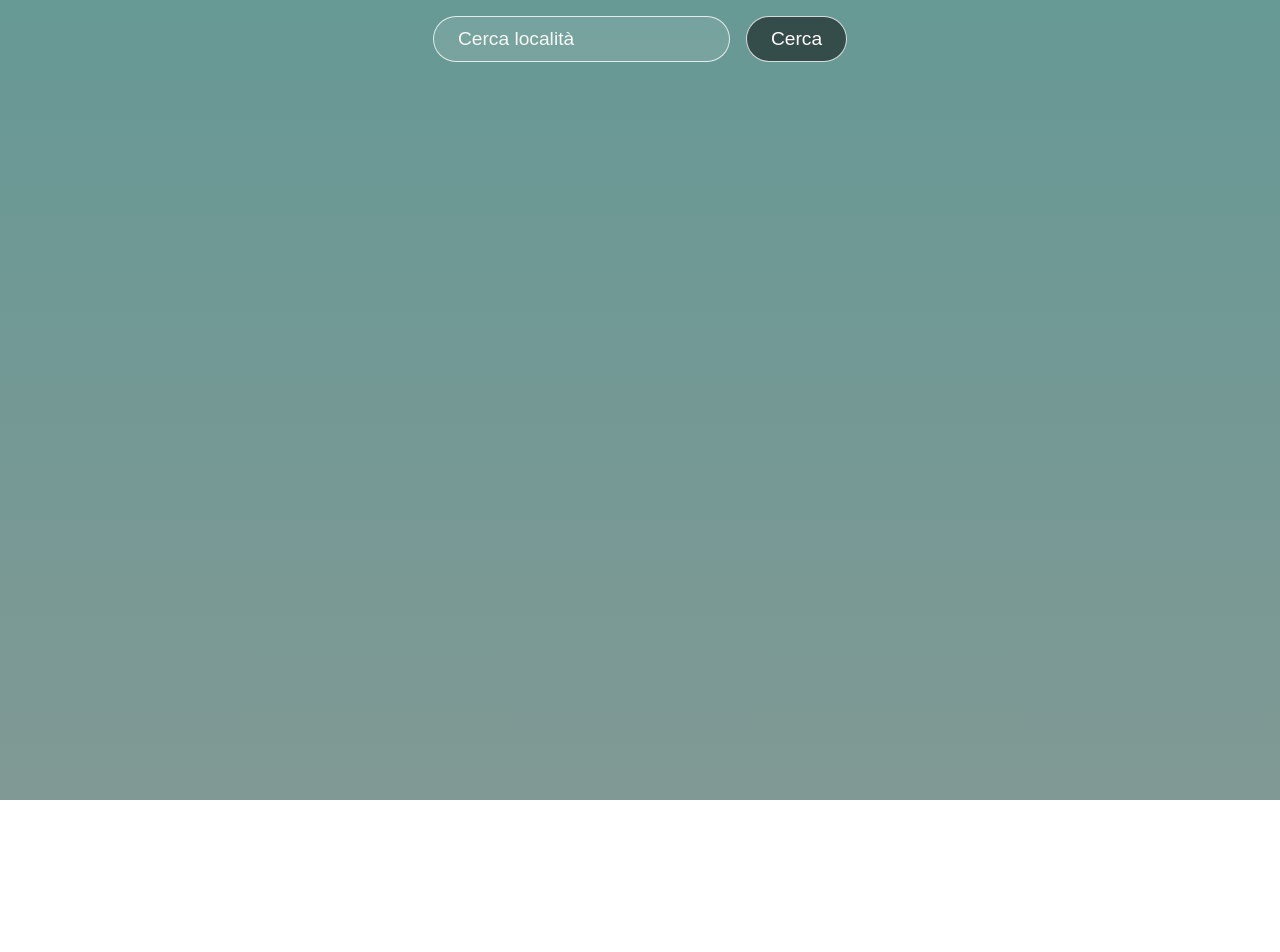
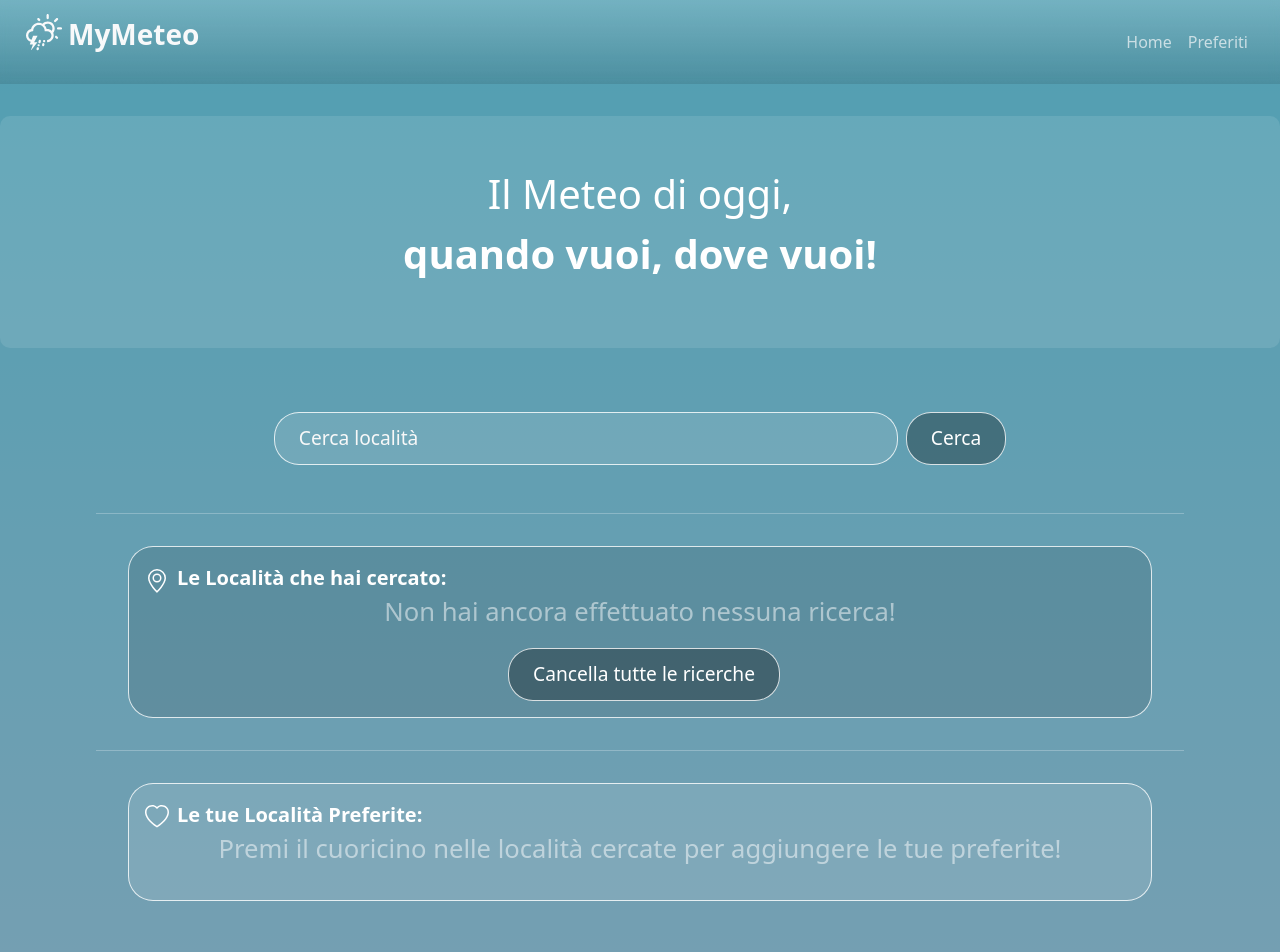
Before and after one commit to FrancescoZatti/Esercitazione-Settimana-8, a React (Create React App) app in the folder mymeteo/: page / in a window 1280 px wide. Shown: the top 952 px of the page. Before the commit the page ends 800 px from the top, so only its background shows below. Built offline with nearby package versions, Linux system fonts and the light colour scheme.

Commit message:
aggiornamento meteo: piovono problemi

```diff
--- a/mymeteo/package.json
+++ b/mymeteo/package.json
@@ -12,6 +12,7 @@
     "react": "^18.2.0",
     "react-bootstrap": "^2.10.0",
     "react-dom": "^18.2.0",
+    "react-icons": "^5.0.1",
     "react-redux": "^9.1.0",
     "react-router-dom": "^6.21.2",
     "react-scripts": "5.0.1",
--- a/mymeteo/src/App.js
+++ b/mymeteo/src/App.js
@@ -1,12 +1,30 @@
-import React, { useState } from 'react';
+import React, { useState, useEffect } from 'react';
 import axios from 'axios';
 import { Link, useNavigate } from 'react-router-dom';
+import 'bootstrap/dist/css/bootstrap.min.css';
+import MyNavbar from './components/MyNavbar';
+import { BsHeart, BsHeartFill, BsTrash, BsGeoAlt } from "react-icons/bs";
+import Footer from './components/MyFooter';
 
 function App() {
   const [data, setData] = useState({});
   const [location, setLocation] = useState('');
-  const [backgroundClass, setBackgroundClass] = useState('');
+  const [searchHistory, setSearchHistory] = useState([]);
+  const [favoriteLocations, setFavoriteLocations] = useState([]);
   const navigate = useNavigate();
+
+  useEffect(() => {
+    const storedSearchHistory = localStorage.getItem('searchHistory');
+    const storedFavoriteLocations = localStorage.getItem('favoriteLocations');
+
+    if (storedSearchHistory) {
+      setSearchHistory(JSON.parse(storedSearchHistory));
+    }
+
+    if (storedFavoriteLocations) {
+      setFavoriteLocations(JSON.parse(storedFavoriteLocations));
+    }
+  }, []);
 
   const apiKey = '74203b05066301acc6f6d3a0bb311f51';
   const url = `https://api.openweathermap.org/data/2.5/weather?q=${location}&units=metric&appid=${apiKey}`;
@@ -15,15 +33,25 @@ function App() {
     if (event.key === 'Enter') {
       try {
         const response = await axios.get(url);
-        console.log(response.data)
+        console.log(response.data);
         setLocation('');
+
+        const updatedSearchHistory = [response.data, ...searchHistory];
+        const limitedHistory = updatedSearchHistory.slice(0, 5);
+
+        setSearchHistory(limitedHistory);
+        localStorage.setItem('searchHistory', JSON.stringify(limitedHistory));
+
+        setData(response.data);
+
         navigate('/results', { state: { data: response.data } });
       } catch (error) {
         console.log(error);
-      }}
-      else {
         setData({});
       }
+    } else {
+      setData({});
+    }
   };
 
   const searchClick = async () => {
@@ -31,6 +59,14 @@ function App() {
       const response = await axios.get(url);
       console.log(response.data);
       setLocation('');
+
+      const updatedSearchHistory = [response.data, ...searchHistory];
+      const limitedHistory = updatedSearchHistory.slice(0, 5);
+
+      setSearchHistory(limitedHistory);
+      localStorage.setItem('searchHistory', JSON.stringify(limitedHistory));
+
+      setData(response.data);
       navigate('/results', { state: { data: response.data } });
     } catch (error) {
       console.log(error);
@@ -38,91 +74,133 @@ function App() {
     }
   };
 
+  const handleHistoryClick = (searchItem) => {
+    setData(searchItem);
+    navigate('/results', { state: { data: searchItem } });
+  };
 
-  const updateBackgroundClass = (weatherData) => {
-    if (weatherData.weather && weatherData.weather.length > 0) {
-      switch (weatherData.weather[0].main) {
-        case 'Clouds':
-          setBackgroundClass('appClouds');
-          break;
-        case 'Thunderstorm':
-          setBackgroundClass('appThunderstorm');
-          break;
-        case 'Snow':
-          setBackgroundClass('appSnow');
-          break;
-        case 'Clear':
-          setBackgroundClass('appClear');
-          break;
-        case 'Rain':
-          setBackgroundClass('appRain');
-          break;
-        case 'Drizzle':
-          setBackgroundClass('appDrizzle');
-          break;
-        case 'Mist':
-          setBackgroundClass('appMist');
-          break;
-        default:
-          setBackgroundClass('undefinedBackground');
-      }
+  const handleFavoriteClick = (searchItem) => {
+    const isFavorite = favoriteLocations.some(item => item.name === searchItem.name);
+
+    if (isFavorite) {
+      const updatedFavorites = favoriteLocations.filter(item => item.name !== searchItem.name);
+      setFavoriteLocations(updatedFavorites);
+      localStorage.setItem('favoriteLocations', JSON.stringify(updatedFavorites));
     } else {
-      setBackgroundClass('undefinedBackground');
+      const updatedFavorites = [searchItem, ...favoriteLocations];
+      setFavoriteLocations(updatedFavorites);
+      localStorage.setItem('favoriteLocations', JSON.stringify(updatedFavorites));
     }
   };
 
+  const handleReset = () => {
+    setSearchHistory([]);
+    localStorage.removeItem('searchHistory');
+  };
+
+  const handleDeleteHistoryItem = (index) => {
+    const updatedSearchHistory = [...searchHistory];
+    updatedSearchHistory.splice(index, 1);
+    setSearchHistory(updatedSearchHistory);
+    localStorage.setItem('searchHistory', JSON.stringify(updatedSearchHistory));
+  };
+
+  const handleDeleteFavoriteItem = (index) => {
+    const updatedFavorites = [...favoriteLocations];
+    updatedFavorites.splice(index, 1);
+    setFavoriteLocations(updatedFavorites);
+    localStorage.setItem('favoriteLocations', JSON.stringify(updatedFavorites));
+  };
+
+  const renderEmptyMessage = (section) => {
+    return (
+      <p className="emptyMessage" style={{ textAlign: 'center', opacity: 0.5, fontWeight: 'lighter' }}>{`${section}`}</p>
+    );
+  };
+
   return (
-    <>
-      <div className={`App ${backgroundClass}`}>
-        <div className='search'>
+      <div className="App">
+        <MyNavbar />
+        <div
+        className='text-center py-5 bg-light bg-opacity-10'
+        style={{width: 'auto', margin: 'auto', borderRadius: '10px', marginTop: '2rem'}}>
+          <p className="fs-1">Il Meteo di oggi,
+            <span className='d-block bold'>quando vuoi, dove vuoi!</span>
+          </p>
+        </div>
+        <div className="search mt-5">
           <input
             value={location}
-            onChange={event => setLocation(event.target.value)}
-            placeholder='Cerca località'
+            onChange={(event) => setLocation(event.target.value)}
+            placeholder="Cerca località"
             type="text"
             onKeyPress={search}
-            as = {Link}
+            as={Link}
             to="/results"
+            style={{ width: '50%' }}
           />
-          <button
-            onClick={searchClick}
-            className='searchButton'
-            as = {Link}
-            to="/results"
-          >
+          <button onClick={searchClick} className="searchButton" as={Link} to="/results">
             Cerca
           </button>
         </div>
+        <hr style={{ width: '85%', margin: '2rem auto' }} />
+        <div className="searchHistory my-0">
+          <div>
+            <BsGeoAlt className="fs-4 me-2" />
+            <span className='bold fs-5'>Le Località che hai cercato:</span>
+          </div>
+          {searchHistory.length > 0 ? (
+            <ul className="historyList">
+              {searchHistory.map((item, index) => (
+                <li key={index} className='historyVoice d-flex align-items-center justify-content-between pe-5'>
+                  <span onClick={() => handleHistoryClick(item)} className='clickableItems'>
+                    {item.name}
+                  </span>
+                  <div className="d-flex align-items-center">
+                    <span onClick={() => handleFavoriteClick(item)} className='clickableItems me-4'>
+                      {favoriteLocations.some(favorite => favorite.name === item.name) ? <BsHeartFill className='text-danger' /> : <BsHeart />}
+                    </span>
+                    <span onClick={() => handleDeleteHistoryItem(index)} className='clickableItems'>
+                      <BsTrash />
+                    </span>
+                  </div>
+                </li>
+              ))}
+            </ul>
+          ) : renderEmptyMessage("Non hai ancora effettuato nessuna ricerca!")}
+          <div style={{ textAlign: 'center' }}>
+            <button onClick={handleReset} className="searchButton">
+              Cancella tutte le ricerche
+            </button>
+          </div>
+        </div>
+        <hr style={{ width: '85%', margin: '2rem auto' }} />
+        <div id='preferiti' className="favoriteLocations my-0">
+          <div>
+            <BsHeart className="fs-4 me-2" />
+            <span className='bold fs-5'>Le tue Località Preferite:</span>
+          </div>
+          {favoriteLocations.length > 0 ? (
+            <ul className="favoritesList">
+              {favoriteLocations.map((item, index) => (
+                <li key={index} className='historyVoice d-flex align-items-center justify-content-between pe-5'>
+                  <span onClick={() => handleHistoryClick(item)} className='clickableItems'>
+                    {item.name}
+                  </span>
+                  <div className="d-flex align-items-center">
+                    <span onClick={() => handleFavoriteClick(item)} className='clickableItems me-4'>
+                      <BsHeartFill className='text-danger' />
+                    </span>
+                  </div>
+                </li>
+              ))}
+            </ul>
+          ) : renderEmptyMessage("Premi il cuoricino nelle località cercate per aggiungere le tue preferite!")}
+        </div>
+        <Footer />
       </div>
-    </>
+
   );
 }
 
 export default App;
-
-
-
-/*<div className='top'>
-          <div className='location'>
-            <p>{data.name}</p>
-          </div>
-          <div className='temp'>
-            {data.main ? <h1>{data.main.temp}°C</h1> : null}
-          </div>
-          <div className='description'>
-            {data.weather ? <p>{data.weather[0].main}</p> : null}
-          </div>
-        </div>
-        <div className='bottom'>
-          <div className='feels'>
-            {data.main ? <p className='bold'>{data.main.feels_like}°C</p> : null}
-            <p>Feels Like</p>
-          </div>
-          <div className='humidity'>
-            {data.main ? <p className='bold'>{data.main.humidity}%</p> : null}
-            <p>Humidity</p>
-          </div>
-          <div className='wind'>
-            {data.wind ? <p className='bold'>{data.wind.speed} km/h</p> : null}
-          </div>
-        </div>*/
--- /dev/null
+++ b/mymeteo/src/components/MyFooter.jsx
@@ -0,0 +1,11 @@
+import React from 'react';
+
+const Footer = () => {
+  return (
+    <footer className='fs-6 fw-light' style={{bottom: 0, padding: '20px', marginTop: '20px', textAlign: 'center', marginTop: '5rem', opacity: 0.5}}>
+      <span>&copy; 2024 MyMeteo</span>
+    </footer>
+  );
+};
+
+export default Footer;
--- /dev/null
+++ b/mymeteo/src/components/MyNavbar.jsx
@@ -0,0 +1,41 @@
+import React from "react";
+import { Navbar, Nav } from 'react-bootstrap';
+import { WiDaySleetStorm } from "react-icons/wi";
+import { Link, useNavigate, useLocation } from 'react-router-dom';
+
+export default function MyNavbar() {
+    const navigate = useNavigate();
+    const location = useLocation();
+
+    const handlePreferitiClick = () => {
+        if (location.pathname !== '/') {
+            navigate('/', { hash: '#preferiti' });
+        } else {
+            const preferitiSection = document.getElementById('preferiti');
+            if (preferitiSection) {
+                preferitiSection.scrollIntoView({ behavior: 'smooth' });
+            }
+        }
+    };
+
+    return (
+        <>
+            <Navbar className="navBar px-4" style={{ position: 'sticky', top: 0, zIndex: 100 }} expand="lg">
+                <Navbar.Brand as={Link} to="/" className="d-flex text-light">
+                    <WiDaySleetStorm
+                        alt=""
+                        className="fs-1 me-1"
+                    />
+                    <p className="fs-3 fw-semibold">MyMeteo</p>
+                </Navbar.Brand>
+                <Navbar.Toggle aria-controls="responsive-navbar-nav" />
+                <Navbar.Collapse id="responsive-navbar-nav" className="flex-column align-items-end">
+                    <Nav className="ms-auto">
+                        <Nav.Link as={Link} to="/" className="navMenu text-light">Home</Nav.Link>
+                        <Nav.Link onClick={handlePreferitiClick} className="navMenu text-light">Preferiti</Nav.Link>
+                    </Nav>
+                </Navbar.Collapse>
+            </Navbar>
+        </>
+    );
+}
--- a/mymeteo/src/components/meteoResults.jsx
+++ b/mymeteo/src/components/meteoResults.jsx
@@ -1,12 +1,18 @@
-import React from "react";
+import React, { useState, useEffect } from "react";
 import { useLocation } from "react-router-dom";
+import MyNavbar from "./MyNavbar";
+import { WiStrongWind, WiThermometer, WiHumidity } from "react-icons/wi";
+import Footer from './MyFooter';
 
 export default function MeteoResults() {
   const location = useLocation();
   const { data } = location.state;
-  console.log(data);
+  const [backgroundClass, setBackgroundClass] = useState('');
+  const [windowWidth, setWindowWidth] = useState(window.innerWidth);
 
-  /*const updateBackgroundClass = (weatherData) => {
+
+  useEffect(() => {
+    const updateBackgroundClass = (weatherData) => {
       if (weatherData.weather && weatherData.weather.length > 0) {
         switch (weatherData.weather[0].main) {
           case 'Clouds':
@@ -36,38 +42,81 @@ export default function MeteoResults() {
       } else {
         setBackgroundClass('undefinedBackground');
       }
-  };*/
+    };
+
+
+
+    const handleResize = () => {
+      setWindowWidth(window.innerWidth);
+    };
+
+    updateBackgroundClass(data);
+    window.addEventListener('resize', handleResize);
+
+    return () => {
+      window.removeEventListener('resize', handleResize);
+    };
+
+  }, [data]);
 
   return (
-    <div className={`App`}>
-      <div className="container">
+    <div className={`App ${backgroundClass}`}>
+      <MyNavbar />
+      <div style={{
+        display: 'flex',
+        flexDirection: 'column',
+        alignItems: 'center',
+        width: '80%',
+        margin: 'auto',
+      }}>
         <div className='top'>
           <div className='location'>
             <p>{data?.name}</p>
           </div>
-          <div className='temp'>
+          <div className='temp d-flex align-items-center'>
+            <WiThermometer className="fs-1 me-1" />
             {data?.main ? <h1>{data.main.temp}°C</h1> : null}
           </div>
+          <div>
             <div className='description'>
               {data?.weather ? <p>{data.weather[0].main}</p> : null}
             </div>
-        </div>
-        <div className='bottom'>
-          <div className='feels'>
-          {data?.main ? <p className='bold'>{data.main.feels_like}°C</p> : null}
-            <p>Feels Like</p>
-          </div>
-          <div className='humidity'>
-            {data?.main ? <p className='bold'>{data.main.humidity}%</p> : null}
-            <p>Humidity</p>
-          </div>
-          <div className='wind'>
-          {data?.wind ? <p className='bold'>{data.wind.speed} km/h</p> : null}
-            <p>Wind Speed</p>
+            <img src={`https://openweathermap.org/img/wn/${data?.weather?.[0]?.icon}@2x.png`} width="100px" alt="weather"/>
           </div>
         </div>
-        <button className="searchButton" onClick={() => window.history.back()}>Cerca ancora</button>
+        <div
+        className={`bottom d-flex flex-wrap ${
+          windowWidth <= 767 ? 'flex-column' : windowWidth >= 768 ? 'flex-row' : ''
+        }`}
+      >
+  <div className='feels sm-m-3'>
+    <div className='d-flex'>
+      <WiThermometer className="fs-1 me-1" />
+      <p>Percepita</p>
     </div>
+    {data?.main ? <p className='bold'>{data.main.feels_like}°C</p> : null}
+  </div>
+  <div className='humidity sm-m-3'>
+    <div className='d-flex'>
+      <WiHumidity className="fs-1 me-1" />
+      <p>Umidità</p>
+    </div>
+    {data?.main ? <p className='bold'>{data.main.humidity}%</p> : null}
+  </div>
+  <div className='wind sm-m-3'>
+    <div className='d-flex'>
+      <WiStrongWind className="fs-1 me-1" />
+      <p>Vento</p>
+    </div>
+    {data?.wind ? <p className='bold'>{data.wind.speed} km/h</p> : null}
+  </div>
+</div>
+
+        <button className="searchButton mt-4 mb-5 py-2" onClick={() => window.history.back()}>
+            Cerca altre località
+        </button>
+      </div>
+      <Footer />
     </div>
   );
 }
--- a/mymeteo/src/index.css
+++ b/mymeteo/src/index.css
@@ -25,17 +25,17 @@ h1 {
 
 .App {
   width: 100%;
-  height: 100%;
+  height: auto;
   min-height: 100vh;
   position: relative;
-  background-color: rgba(0, 0, 0, 0.4);
+  background-color: rgba(0, 0, 0, 0.3);
   color: white;
 }
 
 .App::before {
   content: '';
   background: rgb(213,230,255);
-  background: linear-gradient(0deg, rgb(213, 255, 246) 0%, rgb(171, 255, 248) 100%);
+  background: linear-gradient(0deg, rgb(171, 228, 255) 0%, rgb(116, 227, 255) 100%);
   position: absolute;
   width: 100%;
   height: 100%;
@@ -56,7 +56,7 @@ h1 {
 
 .appSnow::before {
   background: rgb(213,230,255);
-  background: linear-gradient(0deg, rgb(187, 207, 238) 0%, rgb(161, 165, 172) 100%);
+  background: linear-gradient(0deg, rgb(255, 255, 255) 0%, rgb(245, 249, 255) 100%);
 }
 
 .appThunderstorm::before {
@@ -108,7 +108,7 @@ h1 {
   justify-content: space-evenly;
   text-align: center;
   width: 100%;
-  margin: 1rem auto;
+  margin: auto;
   padding: 1rem;
   border-radius: 12px;
   background-color: rgba(255, 255, 255, 0.2);
@@ -141,12 +141,69 @@ h1 {
   font-size: 1.2rem;
   border-radius: 25px;
   border: 1px solid rgba(255, 255, 255, 0.8);
-  background: rgba(0, 0, 0, 0.5);
+  background: rgba(0, 0, 0, 0.3);
   color: white;
-  margin-left: 1rem;
+  margin-left: 0.5rem;
 }
 
 .App .searchButton:hover {
   background-color: rgba(0, 0, 0, 0.4);
   cursor: pointer;
 }
+
+.searchHistory {
+  margin-top: 1rem;
+  width: 80%;
+  margin: auto;
+  border-radius: 25px;
+  border: 1px solid rgba(255, 255, 255, 0.8);
+  background: rgba(0, 0, 0, 0.1);
+  color: white;
+  padding: 1rem;
+}
+
+.historyList {
+  width: 100%;
+  margin: 1rem auto;
+  padding: 1rem;
+  border-radius: 12px;
+}
+
+.historyVoice {
+  margin: 0.2rem auto;
+  border-radius: 25px;
+  color: white;
+  padding: 1rem;
+  list-style: none;
+  border-bottom: solid 1px rgba(255, 255, 255, 0.1);
+}
+
+.historyVoice:hover {
+  background-color: rgba(0, 0, 0, 0.1);
+  border-bottom: solid 1px rgba(255, 255, 255, 0.5);
+}
+
+.navBar {
+  background: rgb(213,230,255);
+  background: linear-gradient(0deg, rgba(0, 0, 0, 0.1) 0%, rgb(255, 255, 255, 0.2) 100%);
+  backdrop-filter: blur(5px);
+}
+
+.favoriteLocations {
+  width: 80%;
+  margin: 2rem auto;
+  border-radius: 25px;
+  border: 1px solid rgba(255, 255, 255, 0.8);
+  background: rgba(255, 255, 255, 0.1);
+  color: white;
+  padding: 1rem;
+}
+
+.clickableItems, .navMenu {
+  cursor: pointer;
+  opacity: 0.7;
+}
+
+.clickableItems:hover, .navMenu:hover {
+  opacity: 1;
+}
--- a/mymeteo/src/index.js
+++ b/mymeteo/src/index.js
@@ -5,6 +5,7 @@ import App from './App';
 import reportWebVitals from './reportWebVitals';
 import { BrowserRouter as Router, Routes , Route } from 'react-router-dom';
 import MeteoResults from './components/meteoResults';
+import 'bootstrap/dist/css/bootstrap.min.css';
 
 const root = ReactDOM.createRoot(document.getElementById('root'));
 root.render(
```
Also changed, not shown: 1 other file (tests, documents, lock files or other folders). Lines whose indentation alone changed are shown as unchanged.
